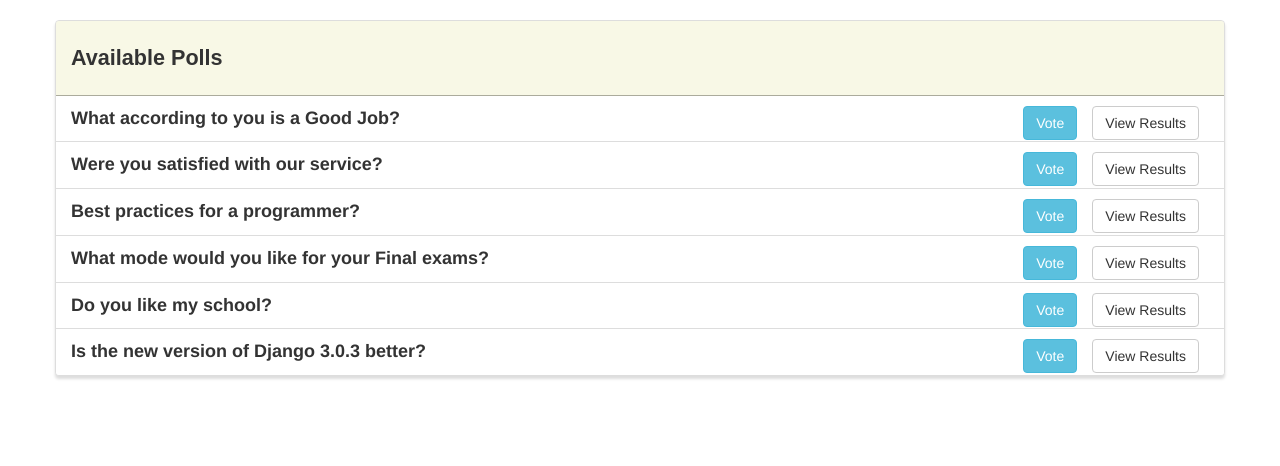
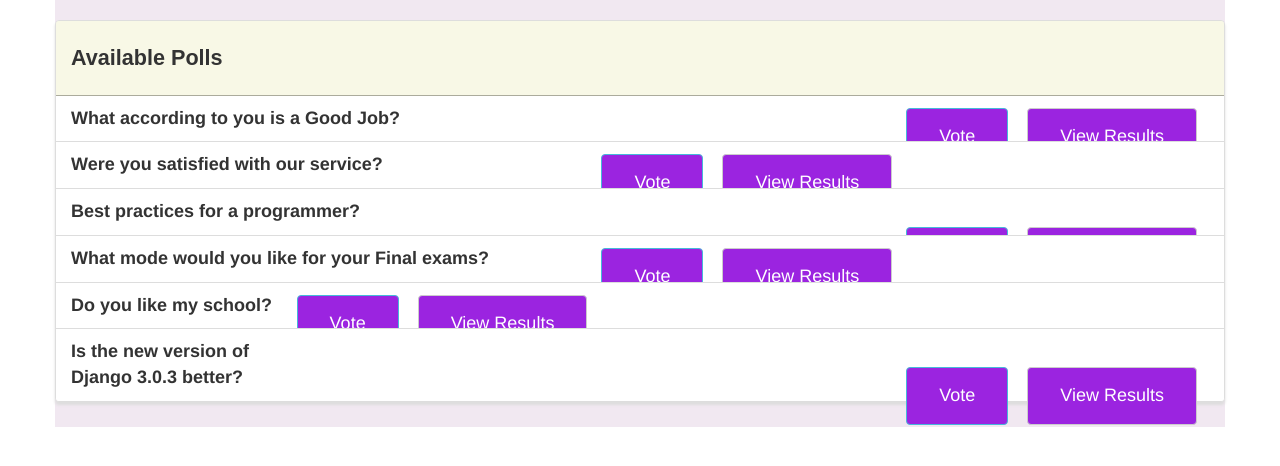
Before and after one commit to kulsoomzahra/poll_app, a Django app: page / in a window 1280 px wide. Shown: the part 70-536 px from the top of the page. Run offline with Django 3.2, Linux system fonts and the light colour scheme; data comes from the database, SQL or seed files in the repository; some libraries are stand-ins or nearby versions.

Commit message:
Added some styles

```diff
--- a/poll/static/style.css
+++ b/poll/static/style.css
@@ -1,6 +1,3 @@
-.body{
-  background-color: #4155;
-}
 .navbar {
    margin-bottom: 0;
    color: rgba(22, 143, 173, 0.333);
@@ -54,3 +51,45 @@
 .form-group{
   font-size: medium;
 }
+
+.bg{
+  background-color: rgba(232, 219, 233, 0.623);
+}
+.btn{
+  display: inline-block;
+  background-color: #9b24e0;
+  color: #FFFFFF;
+  text-align: center;
+  font-size: 18px;
+  padding: 15px 32px;
+  transition: all 0.5s;
+  cursor: pointer;
+  margin: 2px;
+
+}
+.right {
+  position: absolute;
+  right: 0px;
+  width: 300px;
+  font-size: 20px;
+  font-weight: 800;
+  font-family: "Raleway", sans-serif;
+  font-size: x-large;
+}
+
+.btn:hover span {
+  padding-right: 25px;
+}
+
+.btn:hover span:after {
+  opacity: 1;
+  right: 0;
+}
+.btn span:after {
+  content: '\00bb';
+  position: absolute;
+  opacity: 0;
+  top: 0;
+  right: -20px;
+  transition: 0.5s;
+}
--- a/poll/templates/poll/base.html
+++ b/poll/templates/poll/base.html
@@ -37,6 +37,6 @@
             </div>
         </nav>
 
-        <div class="container">
+        <div class="container bg">
             {% block main %}{% endblock %}
         </div>
--- a/poll/templates/poll/home.html
+++ b/poll/templates/poll/home.html
@@ -3,7 +3,7 @@
 {% block title %}Homepage{% endblock %}
 
 {% block main %}
-<div class="row">
+<div class="row lg">
         <div class="panel panel-default">
             <div class="panel-heading">
                 <h3 class="panel-title">Available Polls</h3>
```
